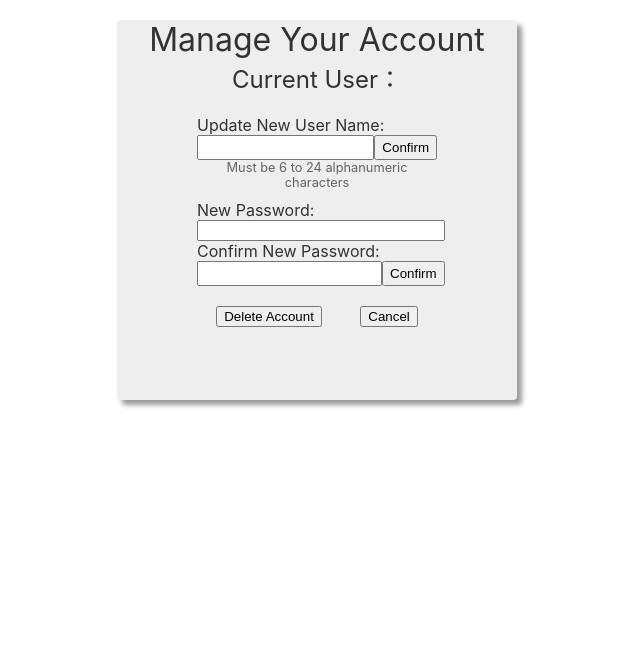
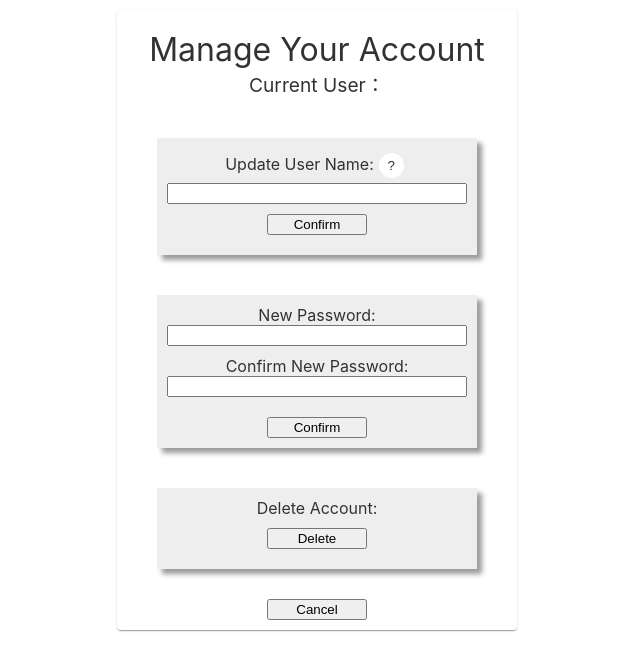
Before and after one commit to zhangtingbo/AudioHubWebApp, a React (Create React App) app: page /manageaccount in a window 1280 px wide. Shown: the top 670 px of the page, without its empty margins (323-963 px from the left). Built offline with nearby package versions, Linux system fonts and the light colour scheme.

Commit message:
Fixed: Frontend: re-layout for ManageAccountPage Backend: move createDefault function to conn.once

```diff
--- a/src/App.js
+++ b/src/App.js
@@ -12,7 +12,7 @@ const theme = createTheme({
     primary: {
       main: 'rgb(250,250,250)',
       bg:'#eee',
-      lightbg:'rgb(250,250,250)',
+      lightbg:'rgb(260,260,260)',
       contrastText:'rgb(50,50,50)',
       lightText:'rgb(100,100,100)',
       warning:'rgb(199,0,57)'
--- a/src/components/LoginPage.jsx
+++ b/src/components/LoginPage.jsx
@@ -65,6 +65,15 @@ const useStyles = makeStyles((theme) => ({
     flexDirection:'row',
     justifyContent:'space-around'
   },
+  infoButton:{
+    borderRadius: '50%',
+    border: 'none',
+    width:'25px',
+    height:'25px',
+    margin:'5px',
+    color:theme.palette.primary.contrastText,
+    backgroundColor:theme.palette.primary.lightbg
+  },
 }));
 
 
@@ -83,6 +92,8 @@ function LoginPage(props) {
   const [usernameValidMessage,setUsernameValidMessage] = useState("");
   const [passwordValidMessage,setPasswordValidMessage] = useState("");
   const [strength,setStrenth] = useState("");
+
+  const [showTooltip, setShowTooltip] = useState(false);
 
   const handleUsernameChange = (value)=>{
     setUsername(value);
@@ -209,6 +220,14 @@ function LoginPage(props) {
 
   }
 
+  const handleMouseOver = ()=>{
+    setShowTooltip(true);
+  }
+
+  const handleMouseLeave = ()=>{
+    setShowTooltip(false);
+  }
+
   return (
 
     <div>
@@ -255,7 +274,15 @@ function LoginPage(props) {
         <label className={classes.h2}>Sign Up</label>
         <div className={classes.container}>
           <div className={classes.inputGrp}>
-            <label htmlFor="username">User Name:</label>
+            <div>
+              <label htmlFor="username">User Name:</label>
+              <button className={classes.infoButton}
+                  onMouseOver={handleMouseOver}
+                  onMouseLeave={handleMouseLeave}>
+                ?
+              </button>
+            </div>
+
             <InputWithDebounce
               className={classes.input}
               type="text"
@@ -263,7 +290,7 @@ function LoginPage(props) {
               value={username}
               onChange={handleUsernameChange}
               delay={500}/>
-            <label className={classes.infomessage}>Must be 6 to 24 alphanumeric characters</label>
+            {showTooltip && <label className={classes.infomessage}>Must be 6 to 24 alphanumeric characters</label>}
           </div>
           <label className={classes.message} style={{margin:"5px auto"}}>{usernameValidMessage}</label>
           <div className={classes.inputGrp}>
--- a/src/components/ManageAccountPage.jsx
+++ b/src/components/ManageAccountPage.jsx
@@ -12,17 +12,26 @@ import InputWithDebounce from '../components/InputWithDebounce';
 
 const useStyles = makeStyles((theme) => ({
   root: {
-      height: '380px',
+      display:'flex',
+      flexDirection:'column',
       width: '400px',
+      color: theme.palette.primary.contrastText,
+      margin:'10px auto'
+  },
+  container:{
+    width: '100%',
     margin: '20px auto',
+  },
+  basecontainer:{
+    width: '80%',
     backgroundColor: theme.palette.primary.bg,
-      color: theme.palette.primary.contrastText,
+    margin: '20px auto',
     boxShadow: '5px 5px 5px 0 rgba(0, 0, 0, 0.4)',
   },
-  container:{
-    width:'240px',
-    margin: '0 auto',
-    padding:'20px'
+  inputGrp: {
+    display:'flex',
+    flexDirection: 'column',
+    margin:'10px'
   },
   h2:{
     display:'block',
@@ -31,7 +40,7 @@ const useStyles = makeStyles((theme) => ({
   },
   h3:{
     display:'block',
-    fontSize:'1.5em'
+    fontSize:'1.2em'
   },
   h4:{
     display:'block',
@@ -45,27 +54,29 @@ const useStyles = makeStyles((theme) => ({
     fontSize:'0.8em',
     color:theme.palette.primary.lightText
   },
+  infoButton:{
+    borderRadius: '50%',
+    border: 'none',
+    width:'25px',
+    height:'25px',
+    margin:'5px',
+    color:theme.palette.primary.contrastText,
+    backgroundColor:theme.palette.primary.lightbg
+  },
   input:{
       width:'100%'
   },
   button: {
-      marginTop:'20px'
+    width:'100px',
+    margin:'10px auto'
   },
-  inputGrp: {
-    display:'flex',
-    flexDirection: 'column',
-    alignItems:'baseline'
-  },
-  withButton:{
-    display:'flex',
-    flexDirection:'row',
-    height:'25px'
-  },
+
   buttonGrp:{
     display:'flex',
     flexDirection:'row',
     justifyContent:'space-around',
-    margin:'20px auto'
+    margin:'5px auto',
+    width:'200px'
   }
 }));
 
@@ -82,6 +93,8 @@ function ManageAccountPage(props){
 
   const [message,setMessage] = useState('');
   const [strength,setStrenth] = useState("");
+
+  const [showTooltip, setShowTooltip] = useState(false);
 
   const handleUsernameUpdate = async ()=>{
     if(validateUsername(newusername)){
@@ -176,7 +189,8 @@ function ManageAccountPage(props){
 
       if(user.username === "administrator")
       {
-        setMessage("Can't delete administrator");
+        setMessage("Don't allow to delete administrator");
+        handleOpenConfirm(false);
       }
       else{
         Axios.delete(serverUrl+"/api/deleteaccount/"+user.userid)
@@ -217,37 +231,63 @@ function ManageAccountPage(props){
 
   }
 
+  const handleMouseOver = ()=>{
+    setShowTooltip(true);
+  }
+
+  const handleMouseLeave = ()=>{
+    setShowTooltip(false);
+  }
+
+  const [openconfirm, setOpenconfirm] = useState(false);
+
+  const handleOpenConfirm = (value) => {
+    setOpenconfirm(value);
+  };
+
+
   return (
     <Paper className={classes.root}>
+      {/* User info */}
+      <div className={classes.container}>
         <label className={classes.h2}>Manage Your Account</label>
         <label className={classes.h3}>Current User：{user.username}</label>
-      <div className={classes.container}>
+      </div>
+
+      <label className={classes.message}>{message}</label>
+
+      {/* Change username */}
+      <div className={classes.basecontainer}>
         <div className={classes.inputGrp}>
-          <label htmlFor="newusername">Update New User Name:</label>
-          <div className={classes.withButton}>
-            {/* <input
-              type="text"
-              id="newusername"
-              value={newusername}
-              onChange={(e) => setNewusername(e.target.value)}
-            /> */}
+          <div>
+            <label htmlFor="newusername">Update User Name:</label>
+            <button className={classes.infoButton}
+                onMouseOver={handleMouseOver}
+                onMouseLeave={handleMouseLeave}>
+              ?
+            </button>
+          </div>
+
           <InputWithDebounce
-              className={classes.input}
               type="text"
               id="newusername"
               value={newusername}
               onChange={handleNewUsernameChange}
               delay={500}
           />
-            <button onClick={handleUsernameUpdate}>Confirm</button>
+
+          {showTooltip && <label className={classes.infomessage}>Must be 6 to 24 alphanumeric characters</label>}
+
+          <button className={classes.button} onClick={handleUsernameUpdate}>Confirm</button>
+
         </div>
-          <label className={classes.infomessage}>Must be 6 to 24 alphanumeric characters</label>
       </div>
-        <div style={{marginTop:'10px'}}>
+
+      {/* Change password */}
+      <div className={classes.basecontainer}>
           <div className={classes.inputGrp}>
             <label htmlFor="password">New Password:</label>
             <InputWithDebounce
-              className={classes.input}
               type="password"
               id="password"
               value={password}
@@ -256,29 +296,41 @@ function ManageAccountPage(props){
             />
             <label className={`password-strength ${strength}`}></label>
           </div>
+
           <div className={classes.inputGrp}>
             <label htmlFor="confirmPassword">Confirm New Password:</label>
-            <div className={classes.withButton}>
             <input
                 type="password"
                 id="confirmPassword"
                 value={confirmPassword}
                 onChange={(e) => setConfirmPassword(e.target.value)}
             />
-              <button onClick={handlePasswordUpdate}>Confirm</button>
+          </div>
+
+          <button className={classes.button} onClick={handlePasswordUpdate}>Confirm</button>
+      </div>
+
+      {/* delete account */}
+      <div className={classes.basecontainer}>
+        <div className={classes.inputGrp}>
+          <label htmlFor="deleteaccount">Delete Account:</label>
+          <button className={classes.button} onClick={()=>handleOpenConfirm(true)}>Delete</button>
+        </div>
+
+        {openconfirm && (
+          <div style={{margin:'10px'}}>
+            <div>Are you sure you want to delete this account？</div>
+            <div className={classes.buttonGrp}>
+              <button className={classes.button} onClick={handleDeleteAccount}>Yes</button>
+              <button className={classes.button} onClick={()=>handleOpenConfirm(false)}>Cancel</button>
             </div>
           </div>
-        </div>
-        {/* <button type="submit">Confirm</button> */}
-
-        <label className={classes.message}>{message}</label>
-
-        <div className={classes.buttonGrp}>
-          <button onClick={handleDeleteAccount}>Delete Account</button>
-          <button onClick={handleCancel}>Cancel</button>
+        )}
       </div>
 
-      </div>
+      {/* cancel */}
+      <button className={classes.button} onClick={handleCancel}>Cancel</button>
+
     </Paper>
   );
 }
```
Also changed, not shown: server.js (+28 -24 lines). Lines whose indentation alone changed are shown as unchanged.
